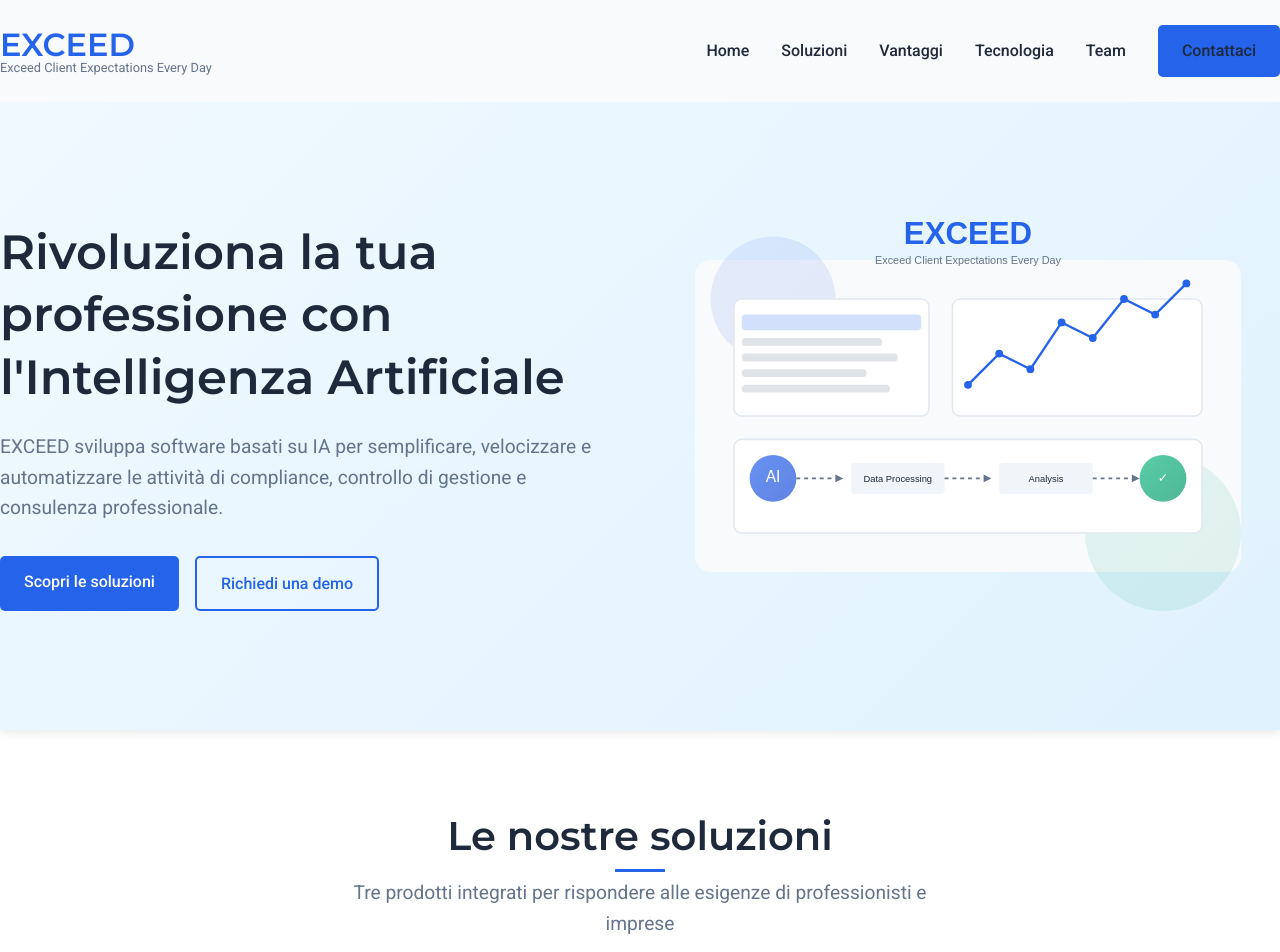
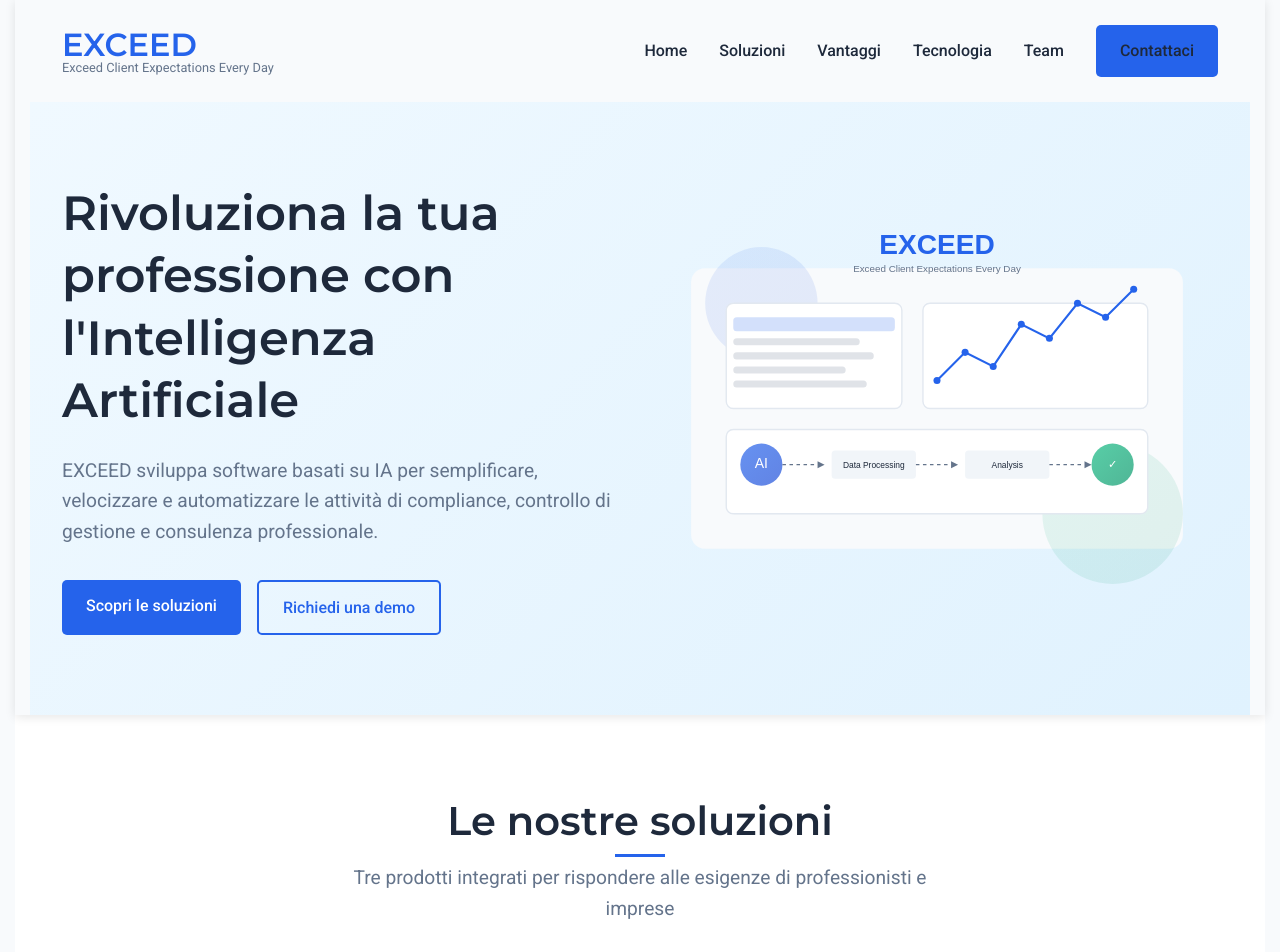
Before and after one commit to EXCEED-PROJECT/exceed-project.github.io, a plain HTML site: page index.html in a window 1280 px wide. Shown: the top 952 px of the page. Drawn offline with Linux system fonts and the light colour scheme.

Commit message:
Update styles.css

```diff
--- a/styles.css
+++ b/styles.css
@@ -30,6 +30,7 @@ body {
     line-height: 1.6;
     color: var(--dark-color);
     background-color: var(--light-color);
+    padding: 0 15px;
 }
 
 h1, h2, h3, h4, h5, h6 {
@@ -62,7 +63,7 @@ img {
     width: 100%;
     max-width: 1200px;
     margin: 0 auto;
-    padding: 0 2rem;
+    padding: 0 4rem;
 }
 
 .section-header {
@@ -145,13 +146,14 @@ header {
     background-color: var(--light-color);
     box-shadow: 0 2px 10px rgba(0, 0, 0, 0.1);
     position: relative;
+    padding: 0 15px;
 }
 
 nav {
     display: flex;
     justify-content: space-between;
     align-items: center;
-    padding: 1.5rem 0;
+    padding: 1.5rem 2rem;
 }
 
 .logo h1 {
@@ -194,7 +196,7 @@ nav {
 .hero {
     display: flex;
     align-items: center;
-    padding: 5rem 0;
+    padding: 5rem 2rem;
     background: linear-gradient(135deg, #f0f9ff 0%, #e0f2fe 100%);
 }
 
@@ -878,6 +880,10 @@ footer {
     .hero-content h1 {
         font-size: 2.5rem;
     }
+
+    .container {
+        padding: 0 2rem;
+    }
 }
 
 @media screen and (max-width: 576px) {
@@ -909,4 +915,12 @@ footer {
     .footer-column ul {
         text-align: center;
     }
+
+    .container {
+        padding: 0 1.5rem;
+    }
+
+    body {
+        padding: 0 10px;
+    }
 }
```
